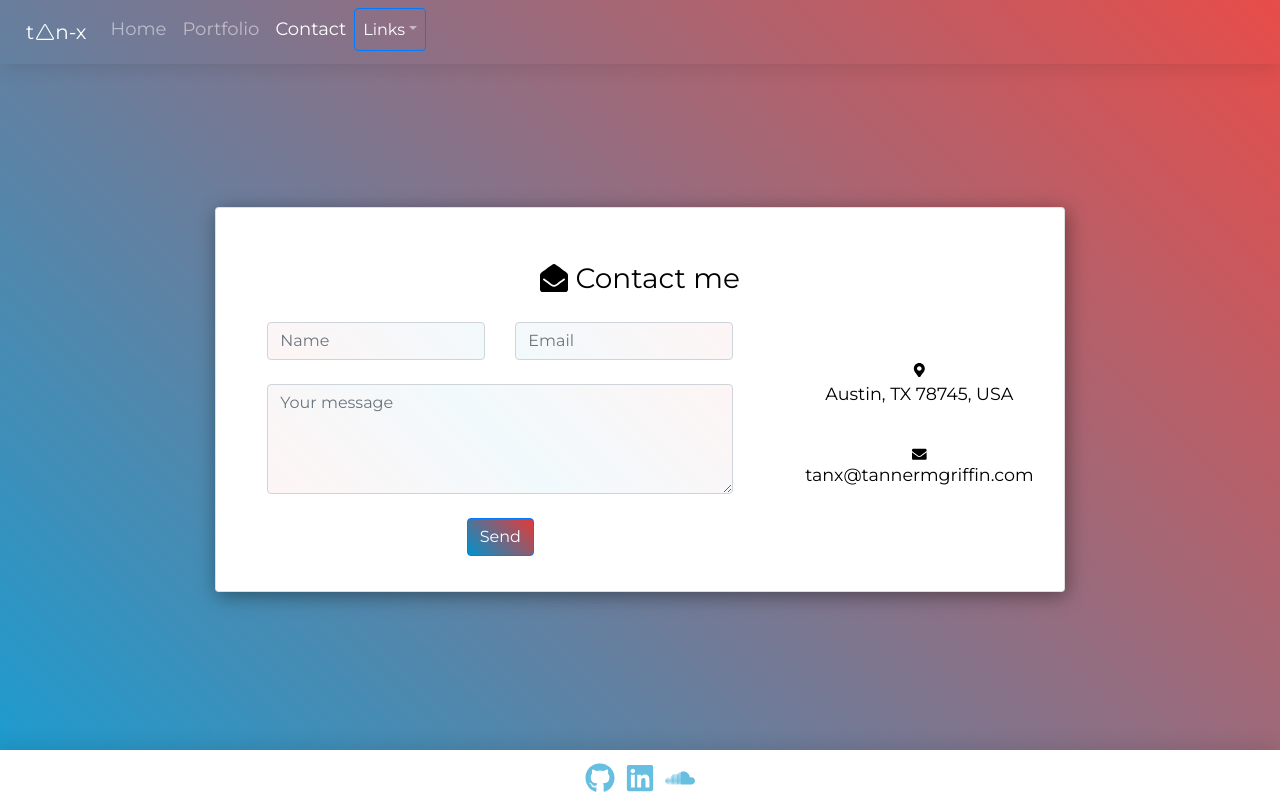
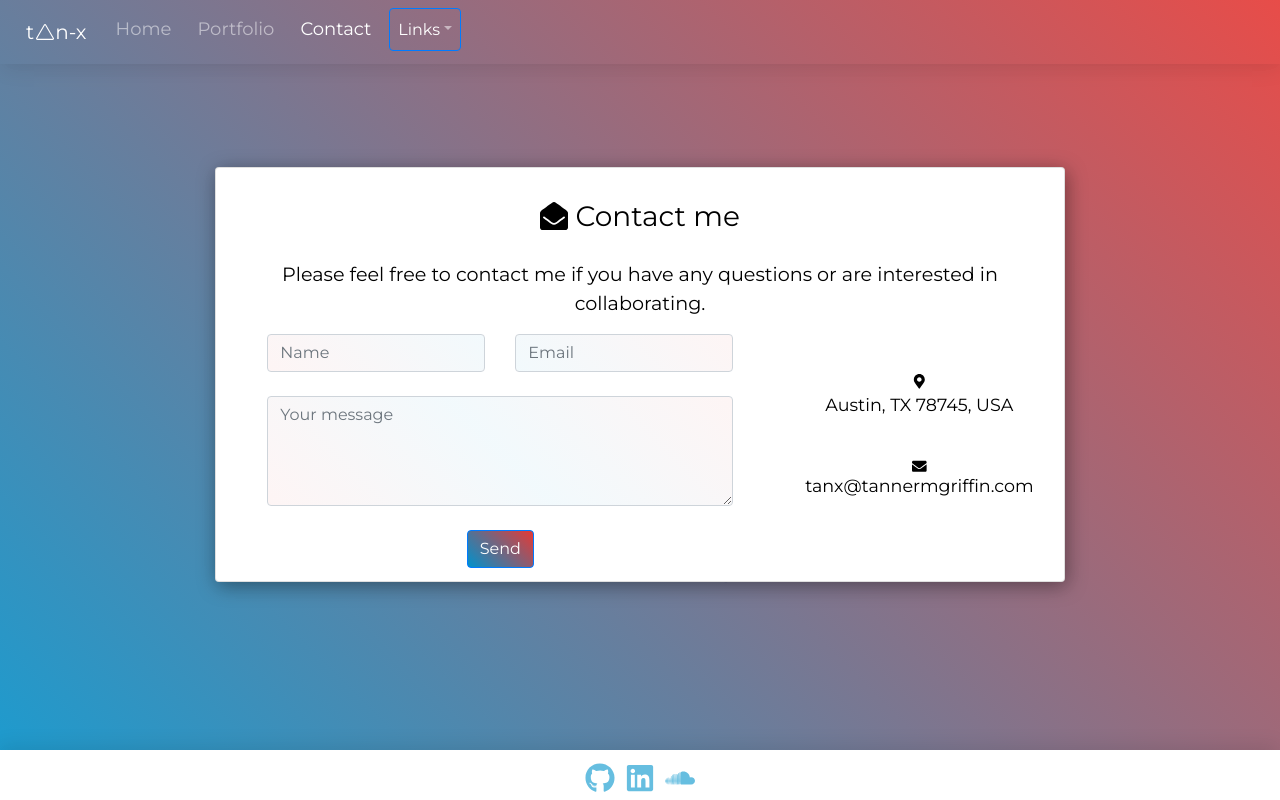
Before and after one commit to tan-x/portfolio-nextjs, a Next.js app: page /contact in a window 1280 px wide. Built offline with nearby package versions, Linux system fonts and the light colour scheme.

Commit message:
Added contact form text, changed margins for columns. Added navbar scroll function to port and contact pages.

```diff
--- a/pages/contact.js
+++ b/pages/contact.js
@@ -12,7 +12,8 @@ export default function Contact() {
 	const initialEmail = { name: '', email: '', message: '' };
 	const [email, setEmail] = useState(initialEmail);
 	const [show, setShow] = useState({ modal: false, success: false });
-	let [containermain, setContainermain] = useState('container-main flex-column');
+	const [scroll, setScroll] = useState(false);
+	const [containermain, setContainermain] = useState('container-main flex-column');
 
 	useEffect(() => {
 		console.log(isMobile);
@@ -35,6 +36,14 @@ export default function Contact() {
 		setShow({ modal: false, success: false });
 		setEmail(initialEmail);
 	};
+
+	const handleScroll = () => {
+		if (!scroll) {
+			setScroll(true);
+		}
+		if (Nav.navState) {
+		}
+	}
 
 	return (
 		<>
@@ -61,12 +70,12 @@ export default function Contact() {
 			</Head>
 
 			<div id='background'>
-				<Nav />
-				<div className='scrollcontainer'>
+				<Nav scroll={scroll} setscroll={setScroll}/>
+				<div className='scrollcontainer' onScroll={handleScroll}>
 					<div
 						className={containermain}
 						id='port'
-						style={{ justifyContent: 'center', height: '100%' }}
+						style={{ justifyContent: 'center'}}
 					>
 						{/* <!-- Header --> */}
 						{/* <header className='smhead3'>
@@ -82,20 +91,19 @@ export default function Contact() {
 
 						{/* <!-- Contact form --> */}
 						<Card className='portfolio-card' id='contact-form'>
-							<Card.Body className='port-card-body' style={{ padding: '30px 20px' }}>
+							<Card.Body className='port-card-body' style={{ padding: '1vh 20px' }}>
 								{/* <!--Section heading--> */}
 								<h3 className='text-center my-4'>
 									<FaEnvelopeOpen style={{ marginBottom: 6 }} /> Contact me
 								</h3>
 								{/* <!--Section description--> */}
-								{/* <p className='text-center mx-auto mb-5'>
-						Do you have any questions? Please do not hesitate to contact me directly. I will come
-						back to you within a matter of hours to help you.
-					</p> */}
+								<p className='text-center mx-auto mb-3'>
+						Please feel free to contact me if you have any questions or are interested in collaborating.
+					</p>
 
 								<div className='row'>
 									{/* <!--Grid column--> */}
-									<div className='col-xl-8 mb-md-0 mb-5 flex-column'>
+									<div className='col-sm-8 mb-md-0 mb-5 flex-column'>
 										<form id='contact-form' name='contact-form' action='#' method='POST'>
 											{/* <!--Grid row--> */}
 											<div className='row'>
@@ -179,7 +187,7 @@ export default function Contact() {
 									{/* <!--Grid column--> */}
 
 									{/* <!--Grid column--> */}
-									<div className='col-xl-4 text-center flex-center '>
+									<div className='col-sm-4 text-center flex-center '>
 										<ul className='list-unstyled mb-0 details'>
 											<li>
 												<FaMapMarkerAlt className='fas fa-map-marker-alt fa-2x' />
--- a/styles/style.css
+++ b/styles/style.css
@@ -48,6 +48,10 @@ nav {
 	/* border-radius: 10px; */
 	/* background-color: rgba(184, 184, 184, 0.1); */
 	flex-direction: row;
+}
+
+.nav-item {
+	margin: 0 5px!important;
 }
 
 @media (max-width: 992px) {
@@ -494,6 +498,7 @@ p {
 
 #contact-form:hover {
 	transform: scale(1)!important;
+	transition: all 0s;
 }
 
 .port-card-body {
```
Also changed, not shown: pages/portfolio/index.js (+18 -41 lines).
